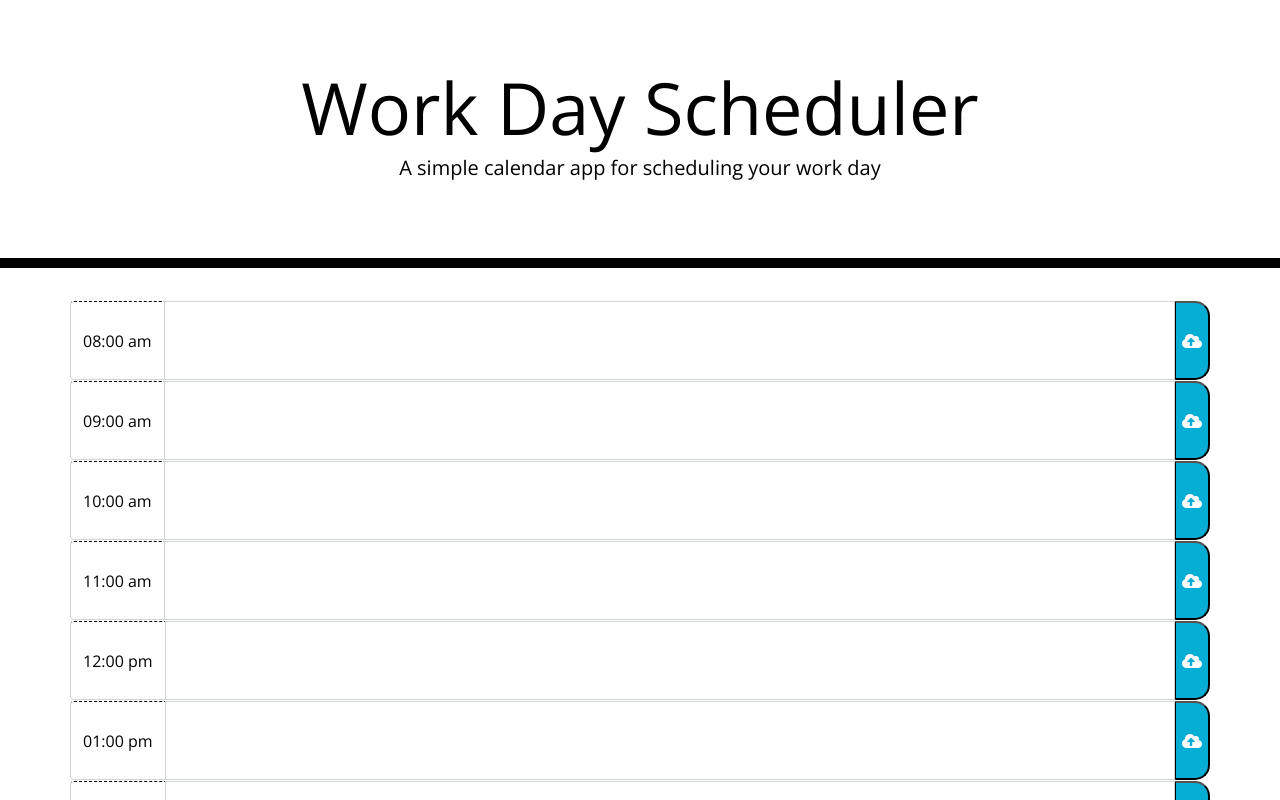
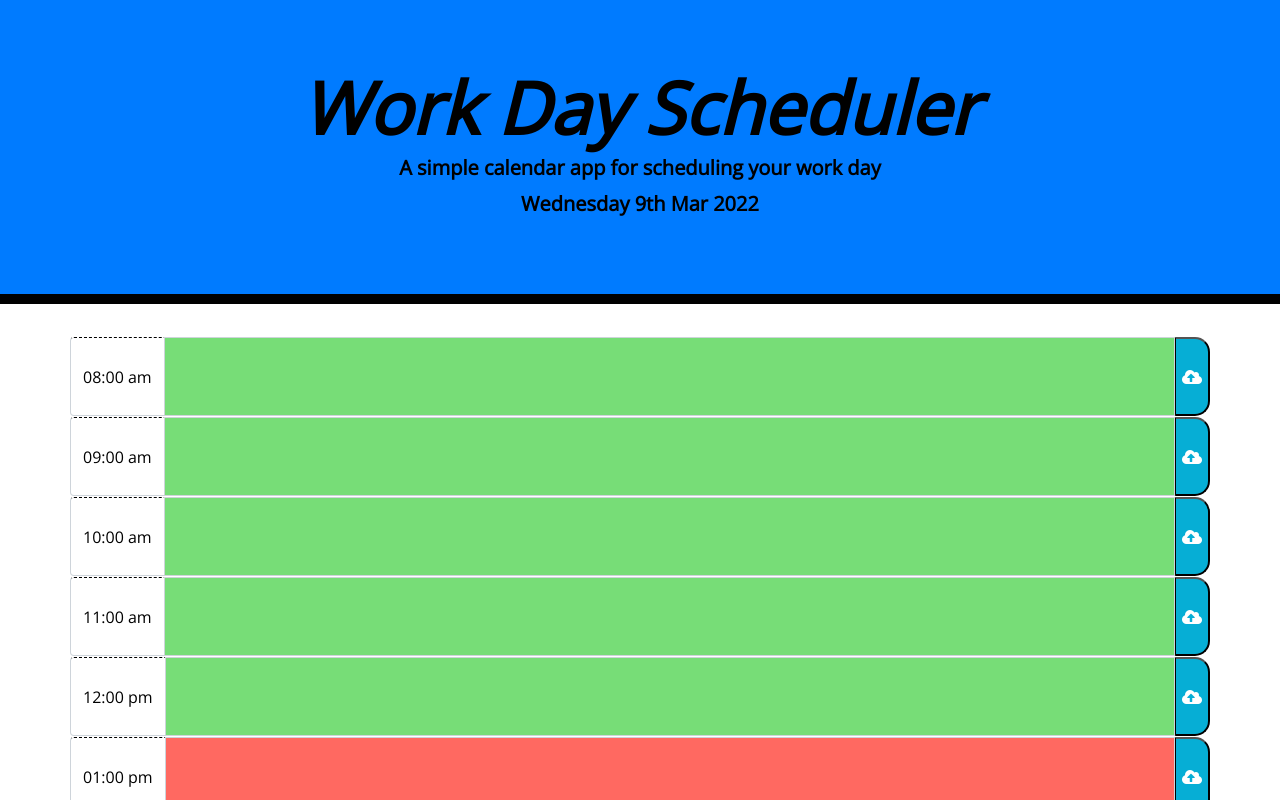
Before and after one commit to EthanP94/workday.schedule, a plain HTML site: page index.html in a window 1280 px wide. Shown: the top 800 px of the page. Drawn offline with nearby package versions, Linux system fonts and the light colour scheme.

Commit message:
fixed button problem i was having with jquery

```diff
--- a/assets/css/style.css
+++ b/assets/css/style.css
@@ -42,17 +42,17 @@ body {
     border-top: 1px dashed #000000;
   }
 
-  #past {
+  .past {
     background-color: #d3d3d3;
     color: white;
   }
 
-  #present {
+  .present {
     background-color: #ff6961;
     color: white;
   }
 
-  #future {
+  .future {
     background-color: #77dd77;
     color: white;
   }
--- a/assets/js/script.js
+++ b/assets/js/script.js
@@ -17,7 +17,7 @@ var hour16 = $("#4:00pm");
 var hour17 = $("#5:00pm");
 var hour18 = $("#6:00pm");
 
-var workHours = [hour9, hour10, hour11, hour12, hour13, hour14, hour15, hour16, hour17];
+var workHours = [hour8, hour9, hour10, hour11, hour12, hour13, hour14, hour15, hour16, hour17, hour18];
 $('#currentDate').text(currentDate);
 
 function scheduleEvents() {
@@ -47,16 +47,16 @@ function scheduleEvents() {
 
 function backgoundColor () {
     $(".form-control").each(function(){
-        var timeSlot = parseInt($(this).attr("id"));
+        var timeTest = parseInt($(this).attr("id"));
         hour = parseInt(hour);
-        console.log(timeSlot);
+        console.log(timeTest);
         console.log(hour);
-        if (hour > timeSlot) {
-            $(this).addClass("#past");
-        } else if (hour < timeSlot) {
-            $(this).addClass("#future");
+        if (hour > timeTest) {
+            $(this).addClass("past");
+        } else if (hour < timeTest) {
+            $(this).addClass("future");
         } else {
-            $(this).addClass("#present");
+            $(this).addClass("present");
         }
     });
 }
--- a/index.html
+++ b/index.html
@@ -22,10 +22,10 @@
   </head>
 
   <body>
-    <header class="jumbotron">
-      <h1 class="display-3">Work Day Scheduler</h1>
-      <p class="lead">A simple calendar app for scheduling your work day</p>
-      <p id="currentDay" class="lead"></p>
+    <header class="jumbotron bg-primary">
+      <h1 class="font-italic font-weight-bold display-3">Work Day Scheduler</h1>
+      <p class="text-black font-weight-bold lead">A simple calendar app for scheduling your work day</p>
+      <p id="currentDate" class="text-black font-weight-bold lead"></p>
     </header>
     <div class="container">
     <div class="row">
```
